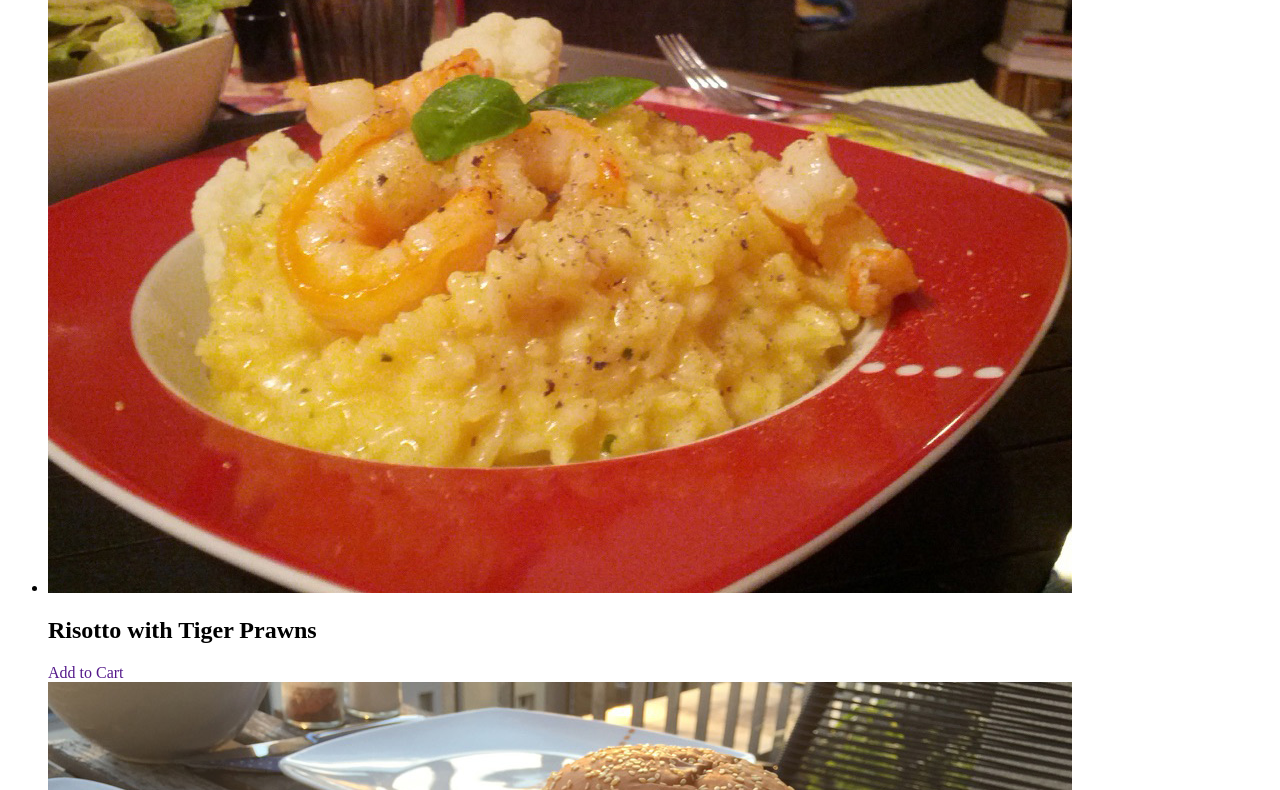
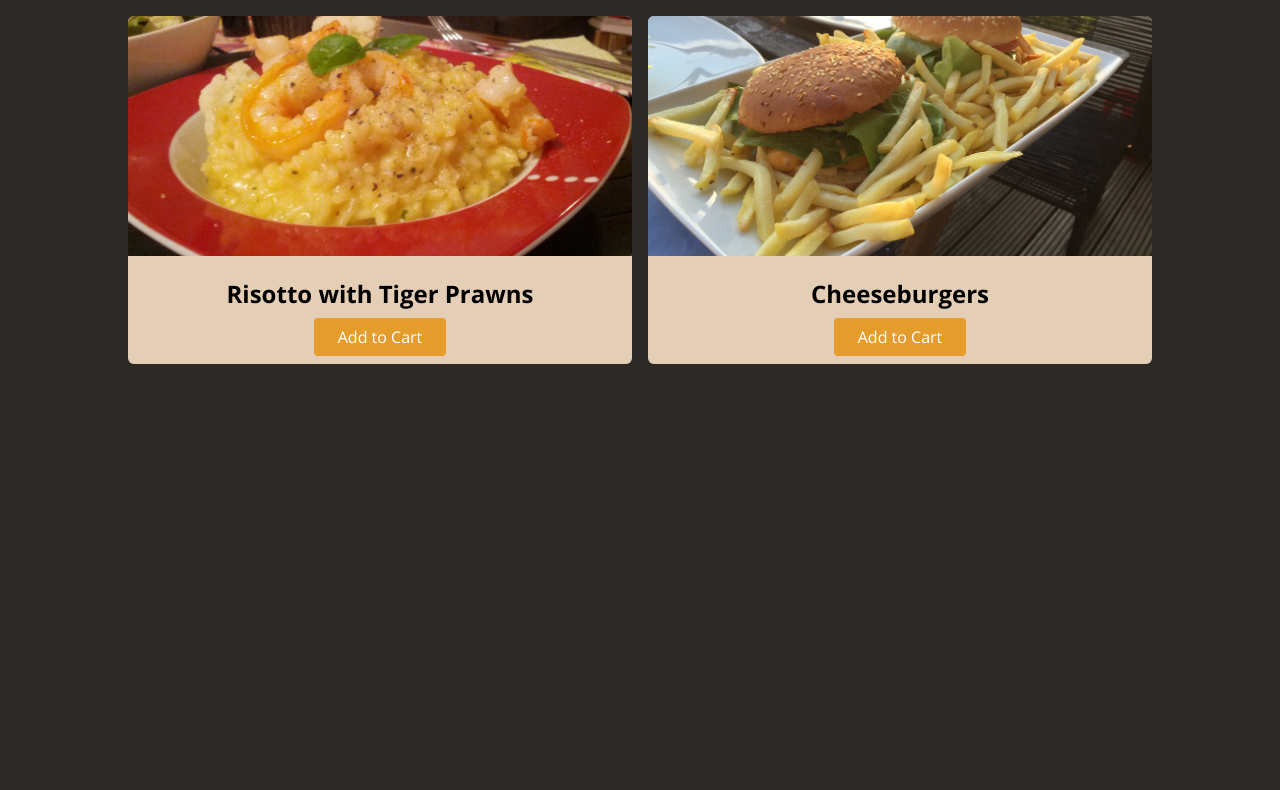
Before and after one commit to hamza-dovutbekov/Web-Development, a plain HTML site: page Task4 - Materials/index.html in a window 1280 px wide. Shown: the part 193-983 px from the top of the page. After the commit the page ends 800 px from the top, so only its background shows below. Drawn offline with nearby package versions, Linux system fonts and the light colour scheme.

Commit message:
Modify styles.css in P4

```diff
--- a/Task4 - Materials/styles.css
+++ b/Task4 - Materials/styles.css
@@ -1,4 +1,3 @@
-Task 4 styles.css
 body{
     background-color: rgb(44,41,38);
     font-family: "Open Sans",sans-serif;
@@ -76,6 +75,10 @@ a{
     display: none;
 }
 
+#side-drawer:target{
+    display:block;
+}
+
 #side-drawer header{
     display:flex;
     justify-content: flex-end;
@@ -95,3 +98,77 @@ a{
 #side-drawer li{
     margin: 1rem 0;
 }
+
+#side-drawer a {
+    color: rgb(253, 239, 213);
+    font-size: 2rem;
+}
+
+main h1 {
+    text-align: center;
+    color: rgb(238, 164, 80);
+    font-size: 3rem;
+}
+
+#latest-products {
+    width: 80%;
+    margin: 2rem auto;
+}
+
+#latest-products ul {
+    display: grid;
+    grid-template-columns: 1fr 1fr;
+    gap: 1rem;
+    margin: 0;
+    padding: 0;
+    list-style: none;
+}
+
+.food-item {
+    background-color: rgb(228, 206, 182);
+    border-radius: 6px;
+    overflow: hidden;
+}
+
+.food-item img {
+    height: 15rem;
+    width: 100%;
+    object-fit: cover;
+}
+
+.food-item-content {
+    padding: 1rem;
+    text-align: center;
+}
+
+.food-item h2 {
+    margin: 0 0 1rem 0;
+}
+
+.btn {
+    background-color: rgb(228, 157, 44);
+    color: white;
+    border-radius: 4px;
+    padding: 0.5rem 1.5rem;
+}
+
+.btn:hover {
+    background-color: rgb(221, 134, 34);
+}
+
+@media (max-width:48rem){
+    #main-header nav{
+        display:none;
+    }
+    .menu-btn{
+        display:flex;
+    }
+
+    main h1{
+        font-size: 1.5rem;
+    }
+
+    #latest-products ul{
+        grid-template-columns: 1fr;
+    }
+}
```
